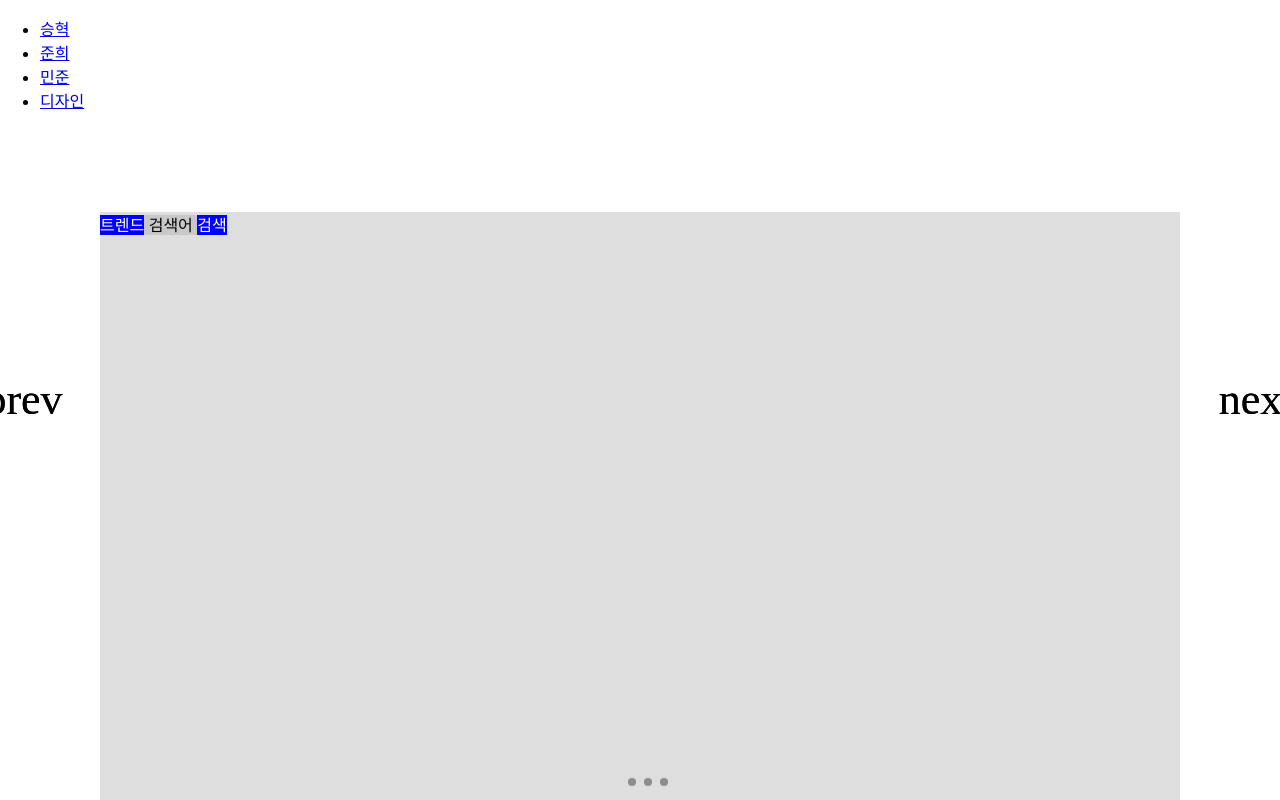
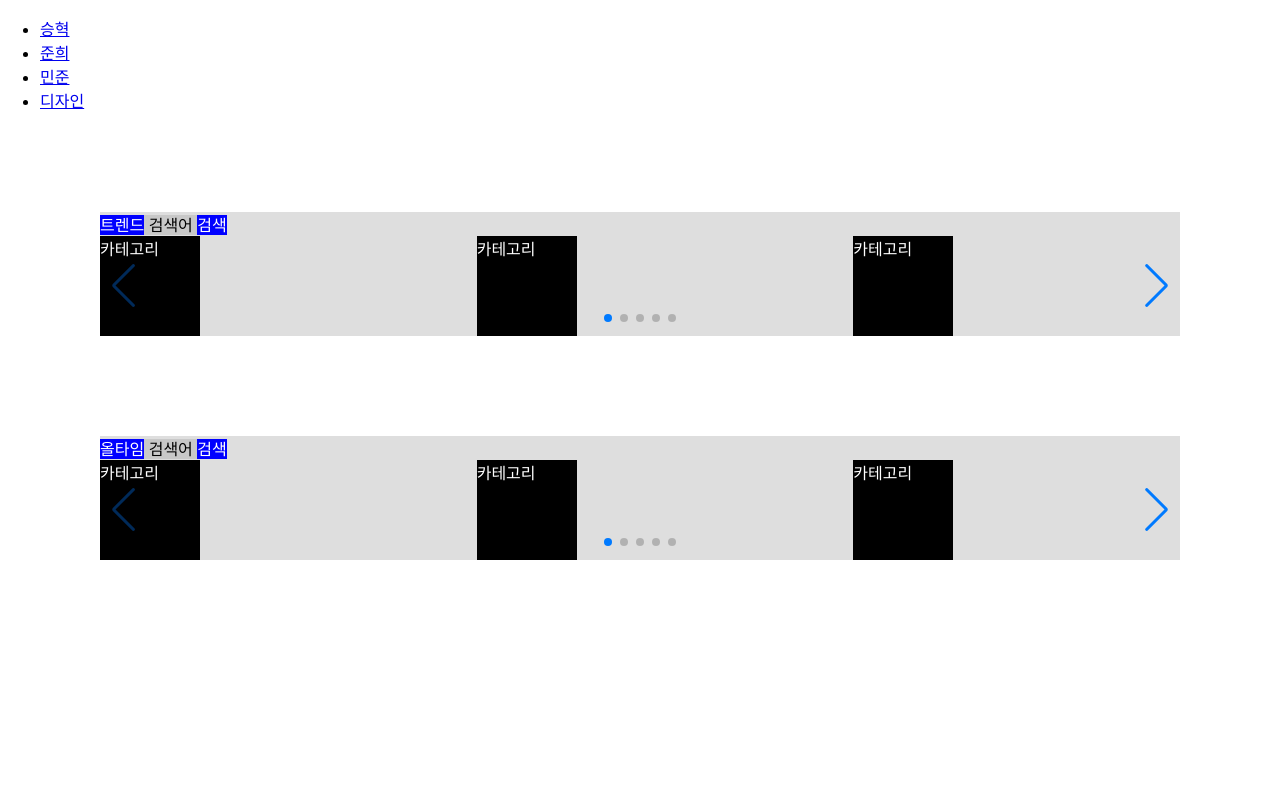
Before and after one commit to VanSubstance/ourtube, a React (Create React App) app in the folder front/: page /design in a window 1280 px wide. Shown: the top 800 px of the page. Built offline with nearby package versions, Linux system fonts and the light colour scheme; the HTML template or start-up script is replaced by a standard one.

Commit message:
Studying
+ 스와이퍼 오류 해결

```diff
--- a/front/src/Design/Comps/CtgrResults.js
+++ b/front/src/Design/Comps/CtgrResults.js
@@ -3,6 +3,7 @@ import { Swiper, SwiperSlide } from 'swiper/react';
 import SwiperCore, { Navigation, Pagination, Autoplay } from 'swiper';
 import 'swiper/components/navigation/navigation.scss';
 import 'swiper/components/pagination/pagination.scss';
+import 'swiper/swiper.scss';
 
 import CtgrThumbnail from './CtgrThumbnail';
 
@@ -17,13 +18,22 @@ class CtgrResults extends Component {
             <div>
                 <Swiper
                     spaceBetween={50}
-                    slidesPerView={1}
+                    slidesPerView={3}
+                    direction = {'horizontal'}
                     onSlideChange={() => console.log('slide change')}
                     navigation
                     pagination={{ clickable: true }}
-                    loop={true}
 
                 >
+                    <SwiperSlide>
+                        <CtgrThumbnail></CtgrThumbnail>
+                    </SwiperSlide>
+                    <SwiperSlide>
+                        <CtgrThumbnail></CtgrThumbnail>
+                    </SwiperSlide>
+                    <SwiperSlide>
+                        <CtgrThumbnail></CtgrThumbnail>
+                    </SwiperSlide>
                     <SwiperSlide>
                         <CtgrThumbnail></CtgrThumbnail>
                     </SwiperSlide>
--- a/front/src/Design/Comps/CtgrThumbnail.js
+++ b/front/src/Design/Comps/CtgrThumbnail.js
@@ -14,7 +14,7 @@ class CtgrThumbnail extends Component {
         return (
             <div
                 className = "CtgrThumbnail"
-                style={this.state.ex01}>
+                style = {this.state.ex01}>
                     카테고리
             </div>
         );
--- a/front/src/Design/MainPage.js
+++ b/front/src/Design/MainPage.js
@@ -17,11 +17,9 @@ class MainPage extends Component {
                 <SearchModule searchType = "트렌드">
 
                 </SearchModule>
-
                 <SearchModule searchType = "올타임">
 
                 </SearchModule>
-
             </div>
         );
     }
```
